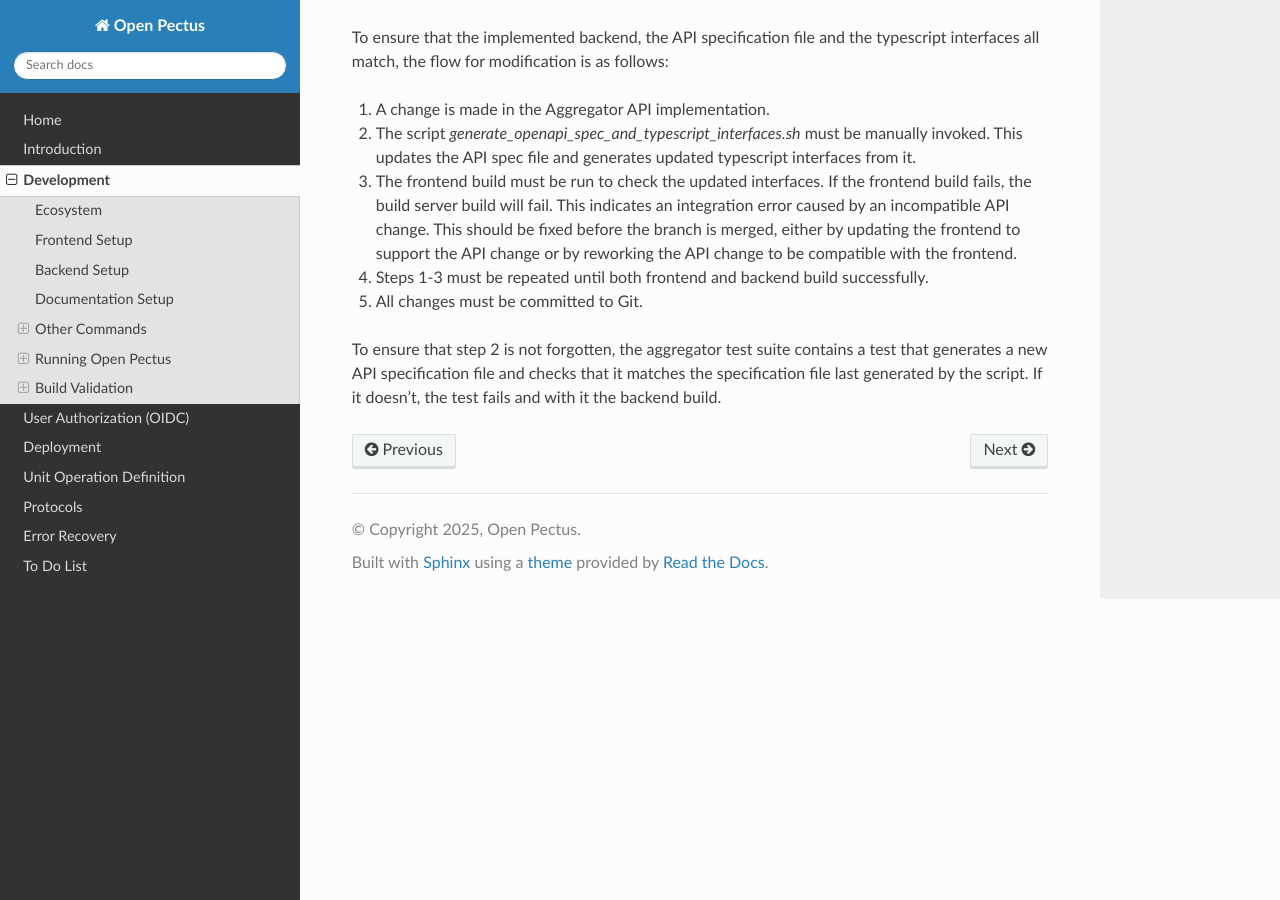
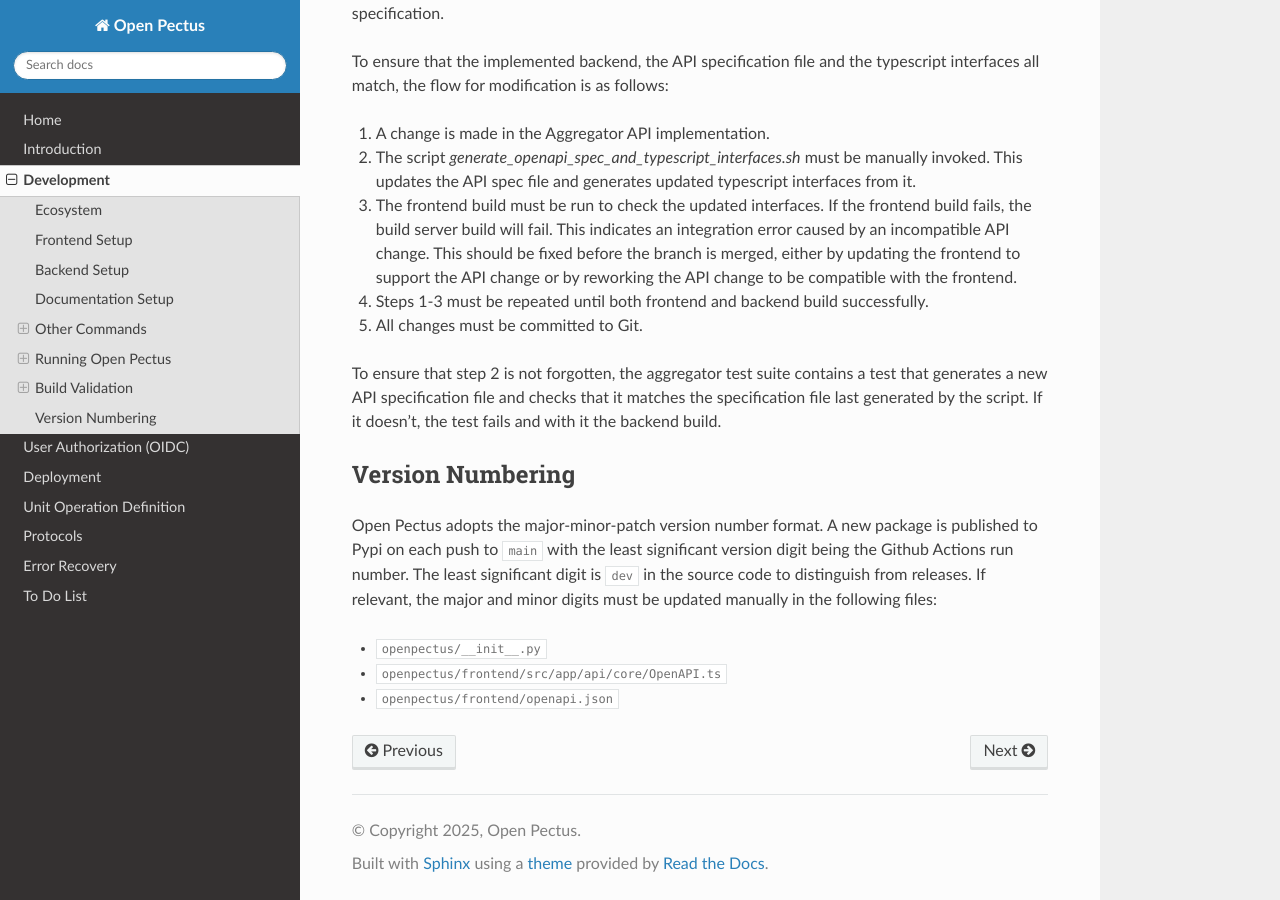
Before and after one commit to Open-Pectus/Open-Pectus, a Sphinx documentation site: the page built from docs/src/Development.rst, in a window 1280 px wide and 900 px high, scrolled down 6243 px. Built offline with Sphinx 7.4.7 and the Read the Docs theme 3.1.0, drawn with Linux system fonts in a browser that asks for light colours.

Commit message:
Add section on version number.

```diff
--- a/docs/src/Development.rst
+++ b/docs/src/Development.rst
@@ -281,3 +281,14 @@ To ensure that the implemented backend, the API specification file and the types
 #. All changes must be committed to Git.
 
 To ensure that step 2 is not forgotten, the aggregator test suite contains a test that generates a new API specification file and checks that it matches the specification file last generated by the script. If it doesn't, the test fails and with it the backend build.
+
+Version Numbering
+-----------------
+Open Pectus adopts the major-minor-patch version number format.
+A new package is published to Pypi on each push to :console:`main` with the least significant version digit being the Github Actions run number.
+The least significant digit is :console:`dev` in the source code to distinguish from releases.
+If relevant, the major and minor digits must be updated manually in the following files:
+
+* :console:`openpectus/__init__.py`
+* :console:`openpectus/frontend/src/app/api/core/OpenAPI.ts`
+* :console:`openpectus/frontend/openapi.json`
```
